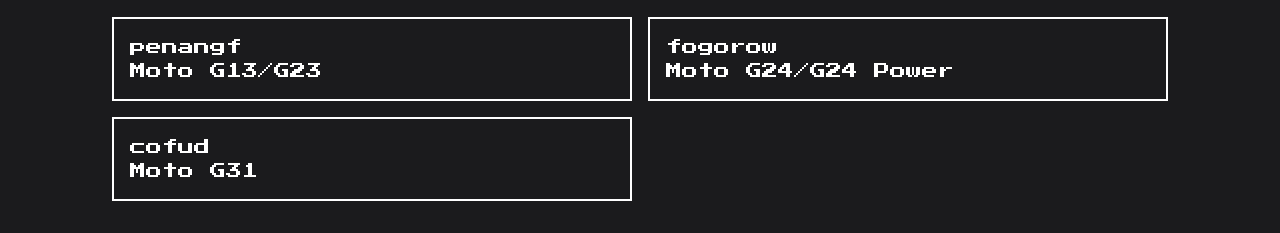
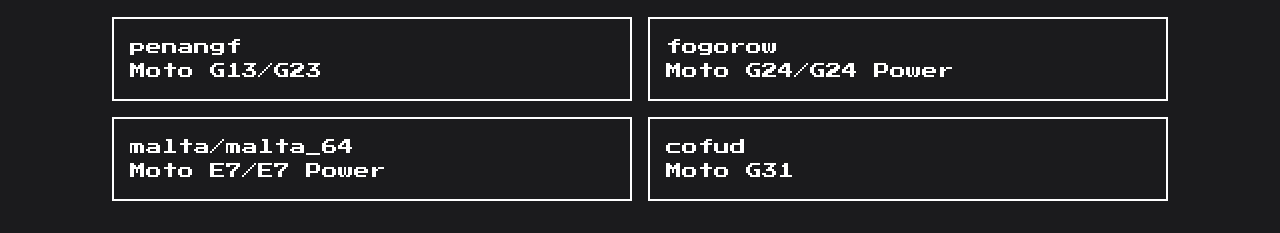
Before and after one commit to fuckyoumoto/landing, a SvelteKit app: page / in a window 1280 px wide. Shown: the part 1400-1633 px from the top of the page. Built offline with nearby package versions, Linux system fonts and the light colour scheme; no server answers.

Commit message:
add support malta/malta_64 models

```diff
--- a/src/routes/+page.svelte
+++ b/src/routes/+page.svelte
@@ -16,6 +16,11 @@
             codename: "fogorow",
             model: "Moto G24/G24 Power",
             link: "https://fogorow.fuckyoumoto.xyz"
+        },
+        {
+            codename: "malta/malta_64",
+            model: "Moto E7/E7 Power",
+            link: "https://malta.fuckyoumoto.xyz/"
         },
         {
             codename: "cofud",
```
